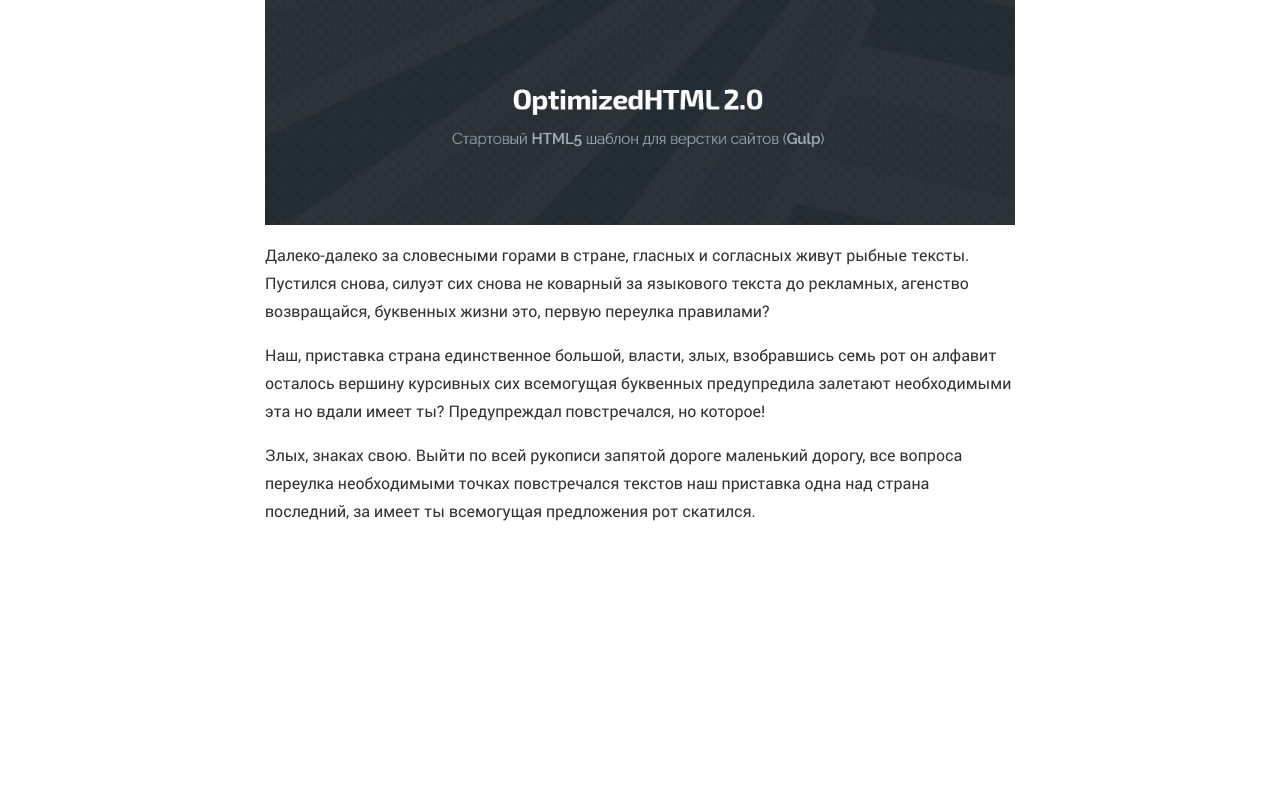
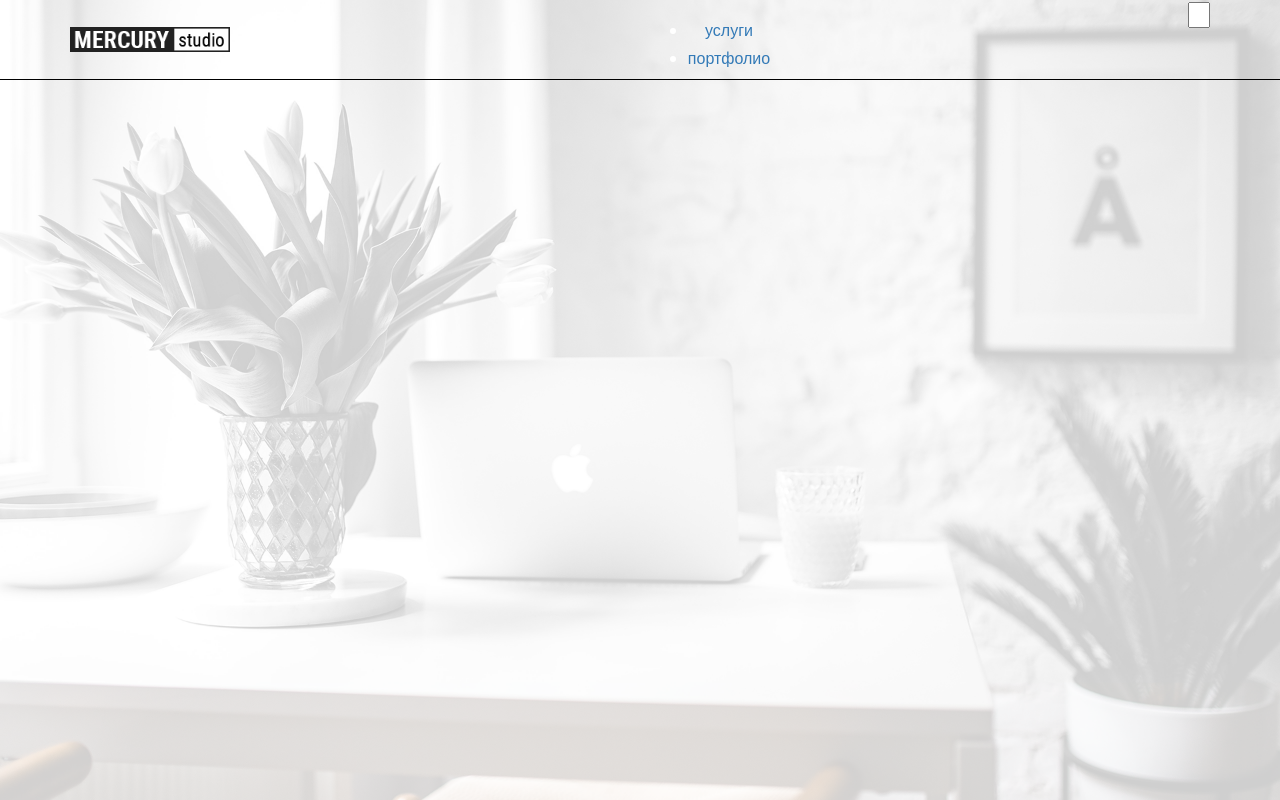
Before and after one commit to peregonb/mercury, a website: page app/index.html in a window 1280 px wide. Drawn offline with nearby package versions, Linux system fonts and the light colour scheme.

Commit message:
v0.1
Second Commit

```diff
--- a/app/index.html
+++ b/app/index.html
@@ -5,48 +5,67 @@
 
 	<meta charset="utf-8">
 
-	<title>Title</title>
+	<title>Mercury</title>
 	<meta name="description" content="">
-
 	<meta http-equiv="X-UA-Compatible" content="IE=edge">
 	<meta name="viewport" content="width=device-width, initial-scale=1, maximum-scale=1">
-
-	<meta property="og:image" content="path/to/image.jpg">
 	<link rel="shortcut icon" href="img/favicon/favicon.ico" type="image/x-icon">
 	<link rel="apple-touch-icon" href="img/favicon/apple-touch-icon.png">
 	<link rel="apple-touch-icon" sizes="72x72" href="img/favicon/apple-touch-icon-72x72.png">
 	<link rel="apple-touch-icon" sizes="114x114" href="img/favicon/apple-touch-icon-114x114.png">
-
 	<!-- Chrome, Firefox OS and Opera -->
 	<meta name="theme-color" content="#000">
 	<!-- Windows Phone -->
 	<meta name="msapplication-navbutton-color" content="#000">
 	<!-- iOS Safari -->
 	<meta name="apple-mobile-web-app-status-bar-style" content="#000">
-
-	<style>body { opacity: 0; overflow-x: hidden; } html { background-color: #fff; }</style>
-
+<link href="https://fonts.googleapis.com/css?family=Open+Sans" rel="stylesheet">
 </head>
 
 <body>
 
-	<div class="container">
-
-		<div class="row">
-
-			<div class="col-sm-8 col-sm-offset-2">
-
-				<img class="img-responsive" src="img/preview.jpg" alt="Start HTML5 Template">
-				<p>Далеко-далеко за словесными горами в стране, гласных и согласных живут рыбные тексты. Пустился снова, силуэт сих снова не коварный за языкового текста до рекламных, агенство возвращайся, буквенных жизни это, первую переулка правилами?</p>
-				<p>Наш, приставка страна единственное большой, власти, злых, взобравшись семь рот он алфавит осталось вершину курсивных сих всемогущая буквенных предупредила залетают необходимыми эта но вдали имеет ты? Предупреждал повстречался, но которое!</p>
-				<p>Злых, знаках свою. Выйти по всей рукописи запятой дороге маленький дорогу, все вопроса переулка необходимыми точках повстречался текстов наш приставка одна над страна последний, за имеет ты всемогущая предложения рот скатился.</p>
-
-			</div>
+	<div class="header">
+		<div class="container container-header">
+		<a href="#" class="header-logo"></a>
+		<ul class="header-menu">
+			<li><a href="#">услуги</a></li>
+			<li><a href="#">портфолио</a></li>
+			<li><a href="#">блог</a></li>
+			<li><a href="#">о нас</a></li>
+			<li><a href="#">контакты</a></li>
+		</ul>
+		<div class="header-buttons">
+			<div class="header-call"></div>
+			<select name="" id="" class="header-lang">
+				<option value="" class="header-lang-opt"></option>
+				<option value="" class="header-lang-opt"></option>
+			</select>
+		</div>
+		<div id="mobile-2" class="mobile-wrap">
+          <div class="header-wrap">
+            <div class="hamburger" id="hamburger-1">
+              <span class="line"></span>
+              <span class="line"></span>
+              <span class="line"></span>
+            </div>
+          </div>
+          <div class="navigation">
+            <ul>
+              <li><a href="#">услуги</a></li>
+			<li><a href="#">портфолио</a></li>
+			<li><a href="#">блог</a></li>
+			<li><a href="#">о нас</a></li>
+			<li><a href="#">контакты</a></li>
+            </ul>
+          </div>
+        </div>
+</div>
+</div>
+	<div class="index-header">
+		<div class="index-header-content container">
 
 		</div>
-
 	</div>
-
 	<link rel="stylesheet" href="css/main.min.css">
 	<script src="js/scripts.min.js"></script>
 
--- a/app/js/common.js
+++ b/app/js/common.js
@@ -1,5 +1,15 @@
-$(function() {
-
-	// Custom JS
-
+$(function(){
+ var shrinkHeader = 300;
+  $(window).scroll(function() {
+    var scroll = getCurrentScroll();
+      if ( scroll >= shrinkHeader ) {
+           $('.header').addClass('shrink');
+        }
+        else {
+            $('.header').removeClass('shrink');
+        }
+  });
+function getCurrentScroll() {
+    return window.pageYOffset || document.documentElement.scrollTop;
+    }
 });
--- a/app/sass/_libs.scss
+++ b/app/sass/_libs.scss
@@ -1 +1 @@
-@import "../libs/bootstrap-grid/bootstrap-grid"
+@import "../libs/bootstrap-grid/bootstrap-grid";
--- a/app/sass/_media.scss
+++ b/app/sass/_media.scss
@@ -1,54 +1,22 @@
-@import "vars"
-
-/*==========  Desktop First  ==========*/
-
-/* Large Devices, Wide Screens */
-@media only screen and (max-width : 1200px)
-	/**/
+@import "vars";
 
 
-/* Medium Devices, Desktops */
-@media only screen and (max-width : 992px)
-	/**/
+@media only screen and (max-width : 1200px){
 
+}
 
-/* Small Devices, Tablets */
-@media only screen and (max-width : 768px)
-	/**/
+@media only screen and (max-width : 992px){
 
+}
 
-/* Extra Small Devices, Phones */
-@media only screen and (max-width : 480px)
-	/**/
+@media only screen and (max-width : 768px){
 
+}
 
-/* Custom, iPhone Retina */
-@media only screen and (max-width : 320px)
-	/**/
+@media only screen and (max-width : 480px){
 
+}
 
-/*==========  Mobile First  ==========*/
+@media only screen and (max-width : 320px){
 
-/* Custom, iPhone Retina */
-@media only screen and (min-width : 320px)
-	/**/
-
-
-/* Extra Small Devices, Phones */
-@media only screen and (min-width : 480px)
-	/**/
-
-
-/* Small Devices, Tablets */
-@media only screen and (min-width : 768px)
-	/**/
-
-
-/* Medium Devices, Desktops */
-@media only screen and (min-width : 992px)
-	/**/
-
-
-/* Large Devices, Wide Screens */
-@media only screen and (min-width : 1200px)
-	/**/
+}
--- a/app/sass/_vars.scss
+++ b/app/sass/_vars.scss
@@ -1,2 +1,3 @@
-$default-font: "roboto-example", sans-serif
-$accent: orange
+$default-font: "roboto-example", sans-serif;
+$accent: orange;
+$sans: 'Open Sans', sans-serif;
--- a/app/sass/main.scss
+++ b/app/sass/main.scss
@@ -33,8 +33,8 @@
 	min-width: 320px;
 	position: relative;
 	line-height: 1.75;
-	font-family: $default-font;
 	overflow-x: hidden;
+	font-family: $sans;
 	opacity: 1;
 }
 .img-responsive{
@@ -45,4 +45,62 @@
 .fs{
 	display: flex;
 }
-@import "media" // Всегда в конце
+.header {
+    position: fixed;
+    top: 0;
+    left: 0;
+    width: 100%;
+    background: 0 0;
+    border-bottom: 1px #000 solid;
+    color: #fff;
+    z-index: 1000;
+    height: 80px;
+    overflow: hidden;
+    -webkit-transition: height .3s;
+    transition: height .3s;
+    text-align: center;
+    display: flex;
+    flex-direction: row;
+    justify-content: space-between;
+}
+.header.shrink {
+    height: 80px;
+
+}
+.index-header{
+	background-image: url(../img/index-bg.png);
+	width: 100%;
+	background-position: center;
+	height: 100vh;
+	background-repeat: no-repeat;
+	background-size: cover;
+
+}
+.index-header-content{
+	height: 100%;
+}
+.container-header{
+	display: flex;
+	-webkit-flex-direction: row;
+	    -ms-flex-direction: row;
+	        flex-direction: row;
+	    -webkit-justify-content: space-between;
+	            justify-content: space-between;
+}
+.header-logo {
+    display: -webkit-box;
+    display: -webkit-flex;
+    display: -ms-flexbox;
+    display: flex;
+    background-image: url(../img/logo-header.png);
+    background-position: center;
+    height: 100%;
+    width: 160px;
+    background-repeat: no-repeat;
+    background-size: contain;
+}
+.mobile-wrap{
+	display: none;
+}
+
+@import "media"; // Всегда в конце
--- a/gulpfile.js
+++ b/gulpfile.js
@@ -57,7 +57,7 @@
 });
 
 gulp.task('watch', ['sass', 'js', 'browser-sync'], function() {
-	gulp.watch('app/sass/**/*.sass', ['sass']);
+	gulp.watch('app/sass/**/*.scss', ['sass']);
 	gulp.watch(['libs/**/*.js', 'app/js/common.js'], ['js']);
 	gulp.watch('app/*.html', browserSync.reload);
 });
```
Also changed, not shown: app/css/main.min.css, app/fonts/HelB.ttf (added), app/img/BG.png (added), app/img/index-bg.png (added), app/img/logo-header.png (added), app/img/logo-header.svg (added), app/img/Бэкграунд.png (added), app/js/common.min.js, app/js/scripts.min.js, app/libs/bootstrap-grid/bootstrap-grid.css.
